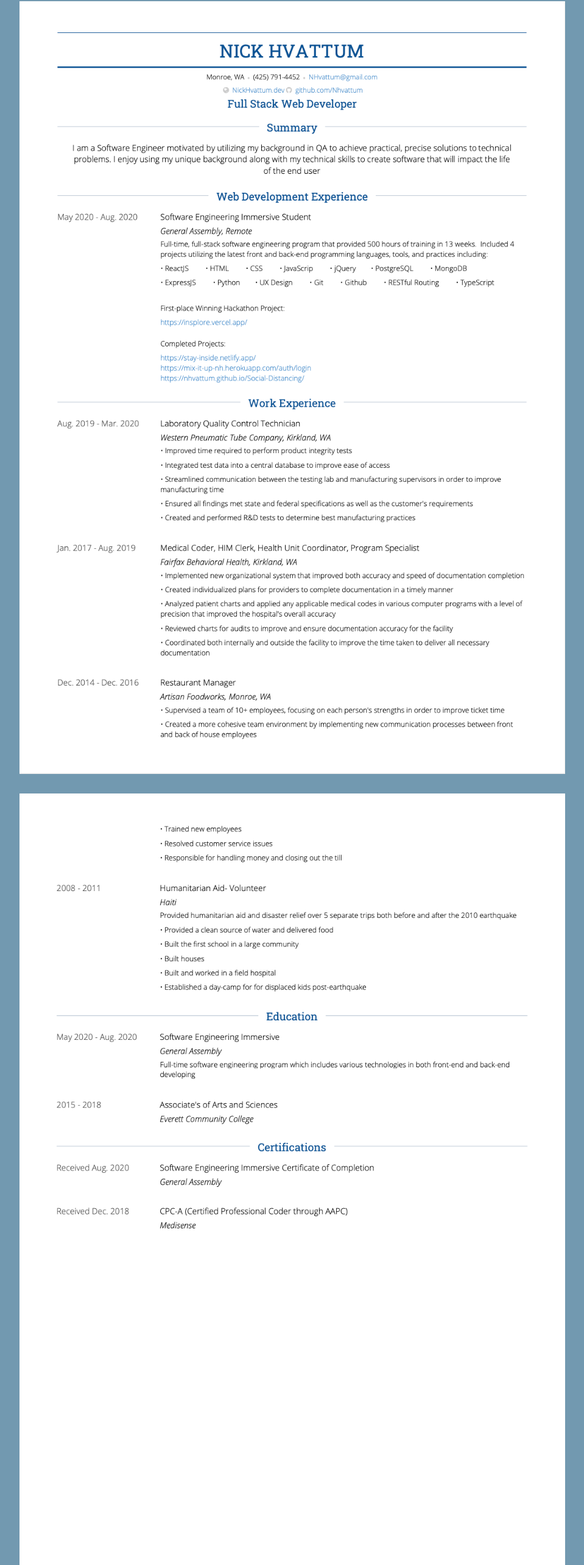
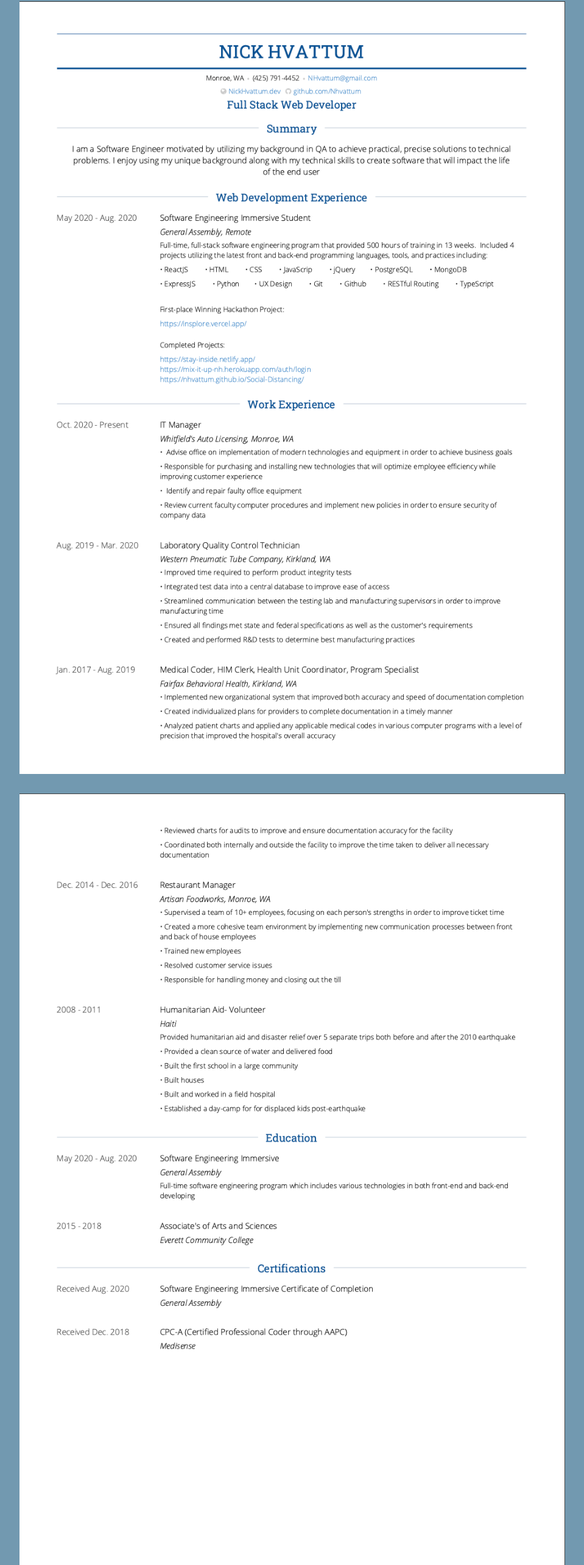
Before and after one commit to Nhvattum/portfolio, a Next.js app: page /resume in a window 1280 px wide. Shown: the part 110-2676 px from the top of the page at 61% size, without its empty margins (160-1119 px from the left). Built offline with nearby package versions, Linux system fonts and the light colour scheme.

Commit message:
updated resume with Whitfields Auto Licensing

```diff
--- a/pages/resume.js
+++ b/pages/resume.js
@@ -1,14 +1,14 @@
-import Navbar from '../components/navbar'
-import Footer from '../components/footer'
+import Navbar from "../components/navbar";
+import Footer from "../components/footer";
 
 export default function Resume() {
-    return(
-        <div className="resumeDiv">
-            <Navbar />
-            <img className="resume" src="/resumePage1.png" />
-            <img className="resume" src="/resumePage2.png" />
-            {/* <object className="pdf" data="/Nick Hvattum Resume.pdf#view=FitH"/> */}
-            <Footer />
-        </div>
-    )
+  return (
+    <div className="resumeDiv">
+      <Navbar />
+      <img className="resume" src="/newResumePage1.png" />
+      <img className="resume" src="/newResumePage2.png" />
+      {/* <object className="pdf" data="/Nick Hvattum Resume.pdf#view=FitH"/> */}
+      <Footer />
+    </div>
+  );
 }
```
Also changed, not shown: public/newResumePage1.png (added), public/newResumePage2.png (added).
